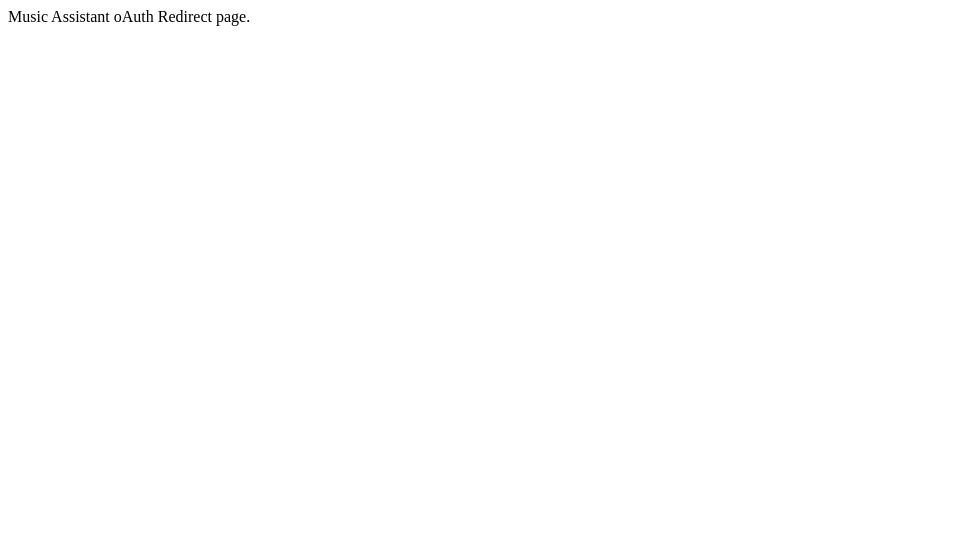
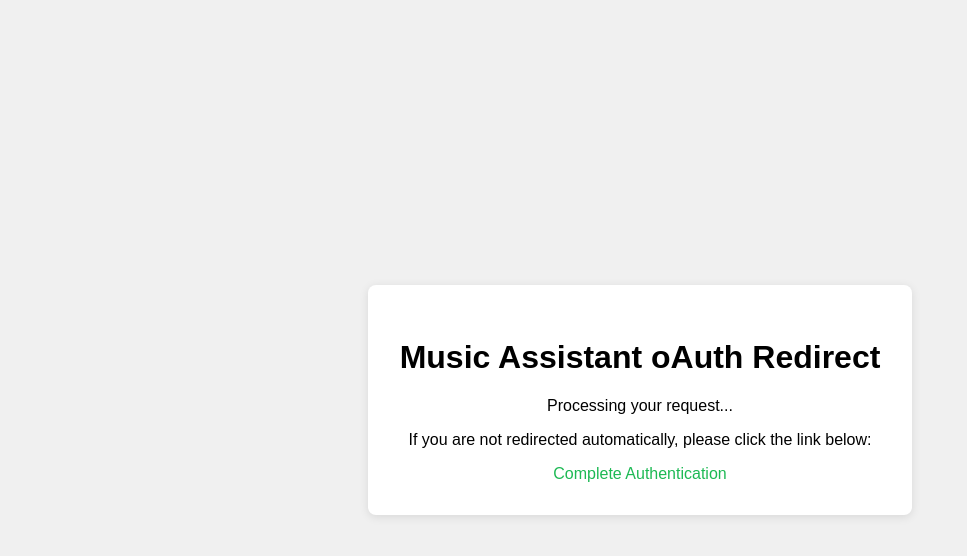
Before and after one commit to music-assistant/callback, a plain HTML site: page index.html in a window 1280 px wide. Shown: the whole page, without its empty margins (0-967 px from the left). Drawn offline with Linux system fonts and the light colour scheme.

Commit message:
Show a link when link is not valid

```diff
--- a/index.html
+++ b/index.html
@@ -1,26 +1,67 @@
 <!DOCTYPE html>
-<html>
-
+<html lang="en">
 <head>
+    <meta charset="UTF-8">
+    <meta name="viewport" content="width=device-width, initial-scale=1.0">
+    <title>Music Assistant oAuth Redirect</title>
+    <style>
+        body {
+            font-family: Arial, sans-serif;
+            display: flex;
+            justify-content: center;
+            align-items: center;
+            height: 100vh;
+            margin: 0;
+            background-color: #f0f0f0;
+        }
+        .container {
+            text-align: center;
+            background-color: white;
+            padding: 2rem;
+            border-radius: 8px;
+            box-shadow: 0 2px 10px rgba(0, 0, 0, 0.1);
+        }
+        #manual-link {
+            display: none;
+            margin-top: 1rem;
+        }
+        a {
+            color: #1DB954;
+            text-decoration: none;
+        }
+        a:hover {
+            text-decoration: underline;
+        }
+    </style>
 </head>
-
 <body>
-
-  Music Assistant oAuth Redirect page.
-
-  <footer>
+    <div class="container">
+        <h1>Music Assistant oAuth Redirect</h1>
+        <p>Processing your request...</p>
+        <div id="manual-link">
+            <p>If you are not redirected automatically, please click the link below:</p>
+            <a href="#" id="redirect-link">Complete Authentication</a>
+        </div>
+    </div>
 
     <script>
-      'use strict';
-      const urlParams = new URLSearchParams(window.location.search);
-      const redirect_url = decodeURIComponent(urlParams.get('state'));
-      const validOrigin = document.referrer?.includes('spotify.com');
-      const validDest = redirect_url.includes(':') && redirect_url.includes('/callback/');
-      if (validOrigin && validDest)
-      {
-        window.location.replace(redirect_url + '?code=' + urlParams.get('code'));
-      }
+        'use strict';
+        const urlParams = new URLSearchParams(window.location.search);
+        const redirect_url = decodeURIComponent(urlParams.get('state'));
+        const code = urlParams.get('code');
+        const validOrigin = document.referrer?.includes('spotify.com');
+        const validDest = redirect_url?.includes(':') && redirect_url?.includes('/callback/');
+
+        const finalUrl = redirect_url + '?code=' + code;
+
+        if (validOrigin && validDest) {
+            window.location.replace(finalUrl);
+        } else {
+            // Show manual link if automatic redirect doesn't work
+            document.getElementById('manual-link').style.display = 'block';
+            const linkElement = document.getElementById('redirect-link');
+            linkElement.href = finalUrl;
+        }
     </script>
-  </footer>
 </body>
 </html>
```
